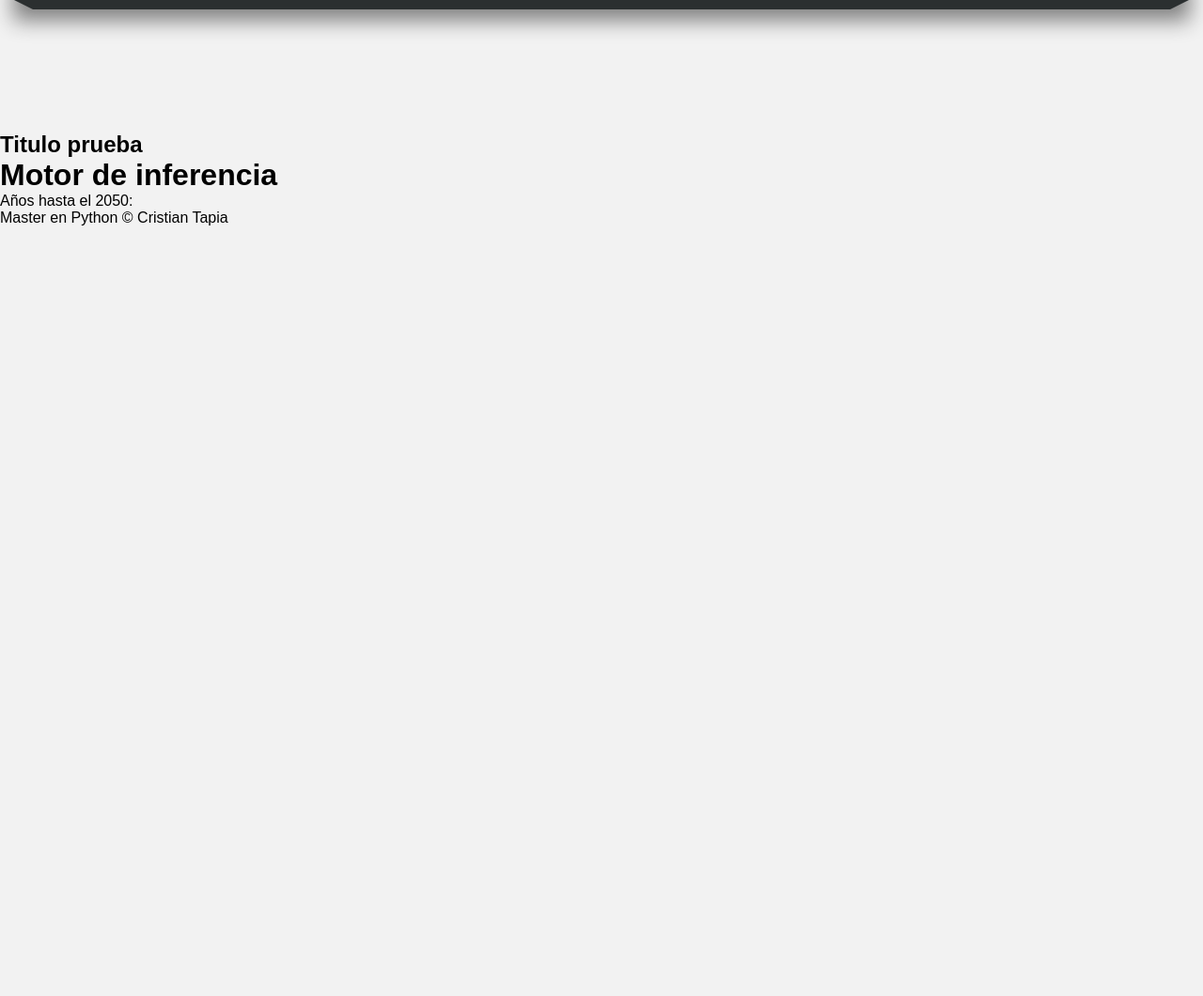
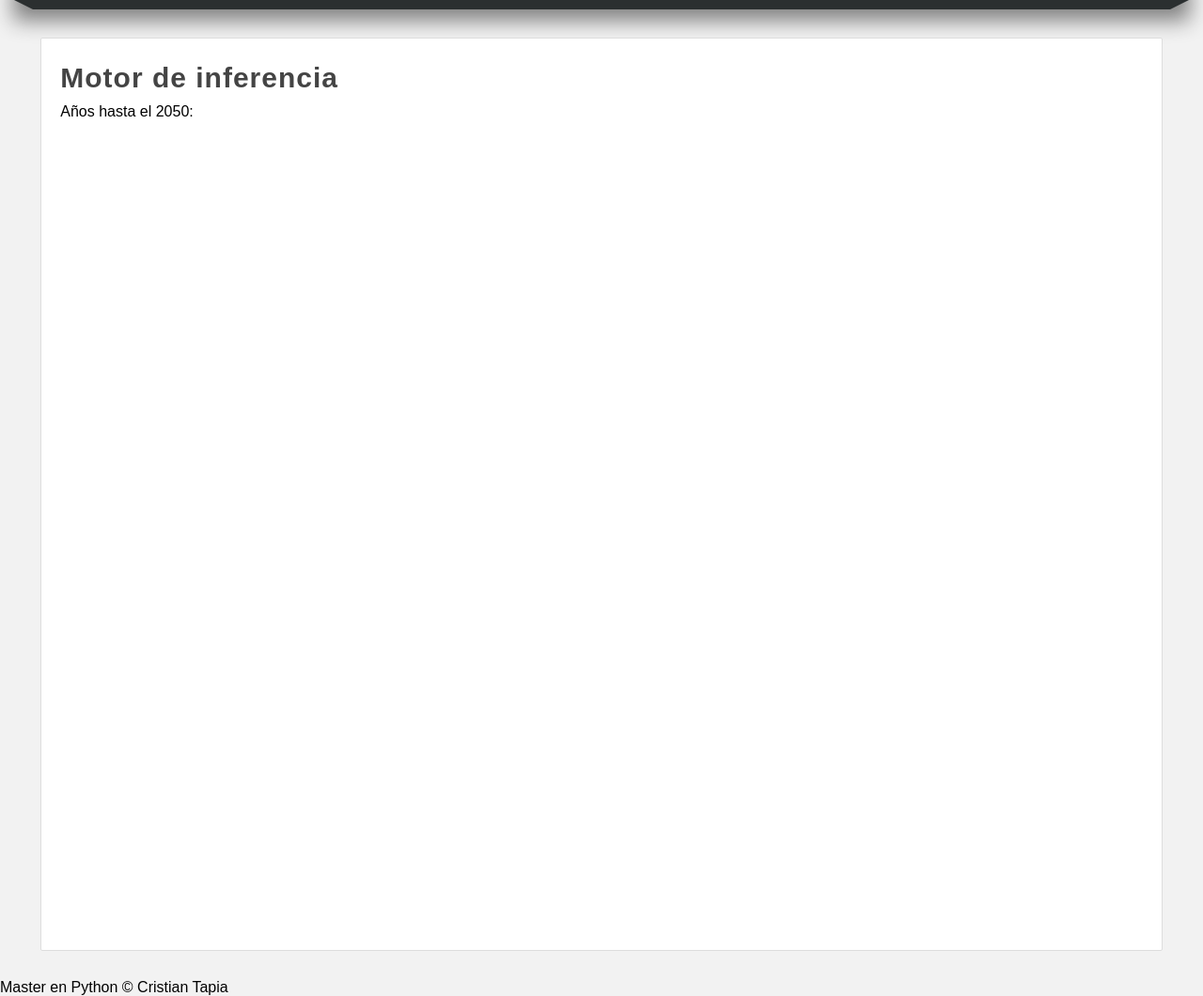
Before and after one commit to CristianX/django_plantilla, a Django app: page / in a window 1280 px wide. Shown: the part 182-1242 px from the top of the page at 94% size. Before the commit the page ends 422 px from the top, so only its background shows below. Run offline with Django 4.2, Linux system fonts and the light colour scheme.

Commit message:
Añadiendo estilos para contenido central

```diff
--- a/motorInferencia/static/css/styles.css
+++ b/motorInferencia/static/css/styles.css
@@ -81,7 +81,6 @@ nav ul li a:hover{
 .barra{
     width: 1250px;
     margin: 0 auto;
-    margin-bottom: 140px;
 }
 
 .esquina-izquierda{
@@ -104,3 +103,30 @@ nav ul li a:hover{
     background: #2b2f30;
     float: left;
 }
+
+/* Estilos contenido central */
+#content{
+    width: 1212px;
+    min-height: 930px;
+    margin: 0 auto;
+    margin-bottom: 30px;
+    margin-top: 40px;
+}
+
+.box{
+    background: white;
+    width: 95%;
+    min-height: 930px;
+    padding: 20px;
+    border: 1px solid #ddd;
+    border-radius: 2px;
+    margin: 0 auto;
+}
+
+.title{
+    color: #444;
+    letter-spacing: 1px;
+    font-size: 30px;
+    margin-bottom: 10px;
+    margin-top: 5px;
+}
--- a/motorInferencia/templates/hola_mundo.html
+++ b/motorInferencia/templates/hola_mundo.html
@@ -4,7 +4,7 @@
 
 {% block content %}
 {{ block.super }}
-<h1>hola mundo con Django!!!</h1>
+<h1 class="title">hola mundo con Django!!!</h1>
 <h3>Soy Cristian</h3>
 
 {% endblock %}
--- a/motorInferencia/templates/index.html
+++ b/motorInferencia/templates/index.html
@@ -1,6 +1,6 @@
 {% extends 'layout.html' %}
 {% block title %} Motor de inferencia {% endblock %}
 {% block content %}
-<h1>Motor de inferencia</h1>
+<h1 class="title">Motor de inferencia</h1>
 <p>Años hasta el 2050:</p>
 {% endblock %}
--- a/motorInferencia/templates/layout.html
+++ b/motorInferencia/templates/layout.html
@@ -48,11 +48,12 @@
     </div>
 
     <div id="content">
-      <h2 class="title">Titulo prueba</h2>
-      {% block content %}
-      <!-- Código que viene de templates -->
-      <strong>Contenido del bloque original!!!</strong>
-      {% endblock %}
+      <div class="box">
+        {% block content %}
+        <!-- Código que viene de templates -->
+        <strong>Contenido del bloque original!!!</strong>
+        {% endblock %}
+      </div>
     </div>
     <footer>Master en Python &copy; Cristian Tapia</footer>
   </body>
--- a/motorInferencia/templates/pagina.html
+++ b/motorInferencia/templates/pagina.html
@@ -7,6 +7,6 @@
 <!-- Cargando contenido del bloque content -->
 
 {% block content %}
-<h1>Página de mi WEB</h1>
+<h1 class="title">Página de mi WEB</h1>
 <h3>Creado por Cristian Tapia</h3>
 {% endblock %}
```
